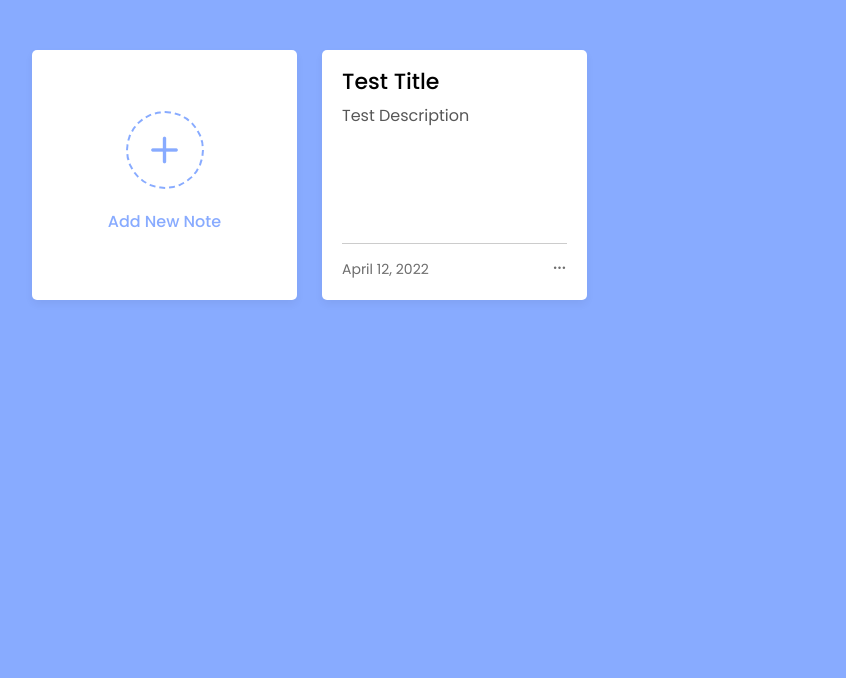
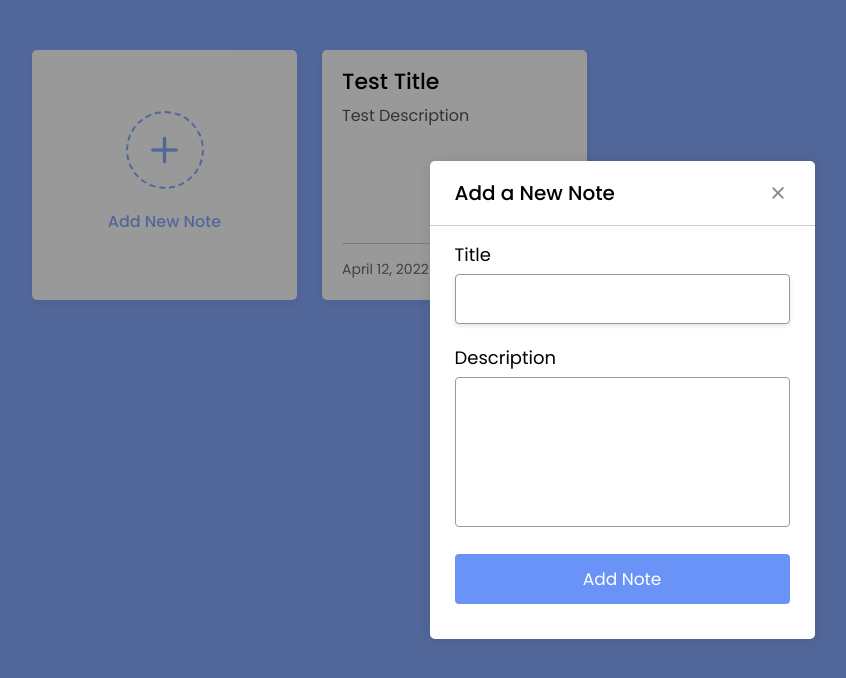
Before and after one commit to AliKakoo/notes-app, a plain HTML site: page index.html in a window 1280 px wide. Both pictures are taken after a click on the item "Add New Note". Shown: the whole page, without its empty margins (18-864 px from the left). Drawn offline with nearby package versions, Linux system fonts and the light colour scheme.

Commit message:
add new codes for show popUp

```diff
--- a/script.js
+++ b/script.js
@@ -1,2 +1,64 @@
+const $ = document;
+
+const addBox = $.querySelector(".add-box"),
+  popupBox = $.querySelector(".popup-box"),
+  popupTitle = $.querySelector("header p"),
+  popupClose = $.querySelector("header i"),
+  inputElem = $.querySelector("input"),
+  textareaElem = $.querySelector("textarea"),
+  buttonElem = $.querySelector("button");
+
+let isUpdate = false
+
+
+let notes = [];
+
+addBox.addEventListener('click', ()=>{
+
+    if (isUpdate) {
+
+        popupTitle.innerHTML = "Update Main Note"
+        buttonElem.innerHTML = "Update Note"
+        isUpdate = true //todo: update
+    } else {
+        popupTitle.innerHTML = "Add a New Note"
+        buttonElem.innerHTML = "Add Note"
+        isUpdate = false // todo : update
+    }
+
+    inputElem.focus()
+
+
+    popupBox.classList.add('show')
+})
+
+buttonElem.addEventListener('click', ()=>{
+    console.log('add note')
+})
+
+function generateNotes(){
+
+}
+
+function getLocalStorageNotes () {
+    let localStorageNotes = localStorage.getItem("notes")
+
+    if (localStorageNotes) {
+
+        notes = JSON.parse(localStorageNotes)
+
+    } else {
+        notes = []
+    }
+
+   return notes
+}
+
+window.addEventListener('load', ()=>{
+    let notes = getLocalStorageNotes()
+
+    generateNotes(notes)
+})
+
 // const months = ["January", "February", "March", "April", "May", "June", "July",
 //     "August", "September", "October", "November", "December"];
```
Also changed, not shown: index.html (+1 -0 lines).
